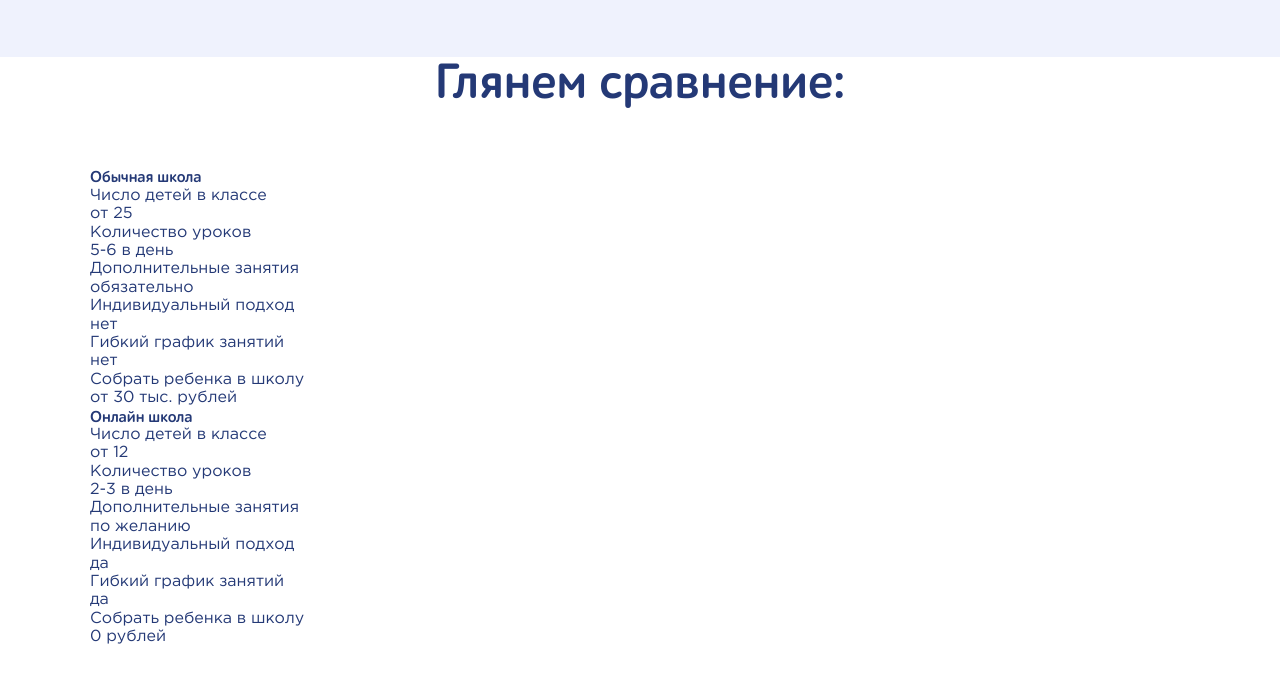
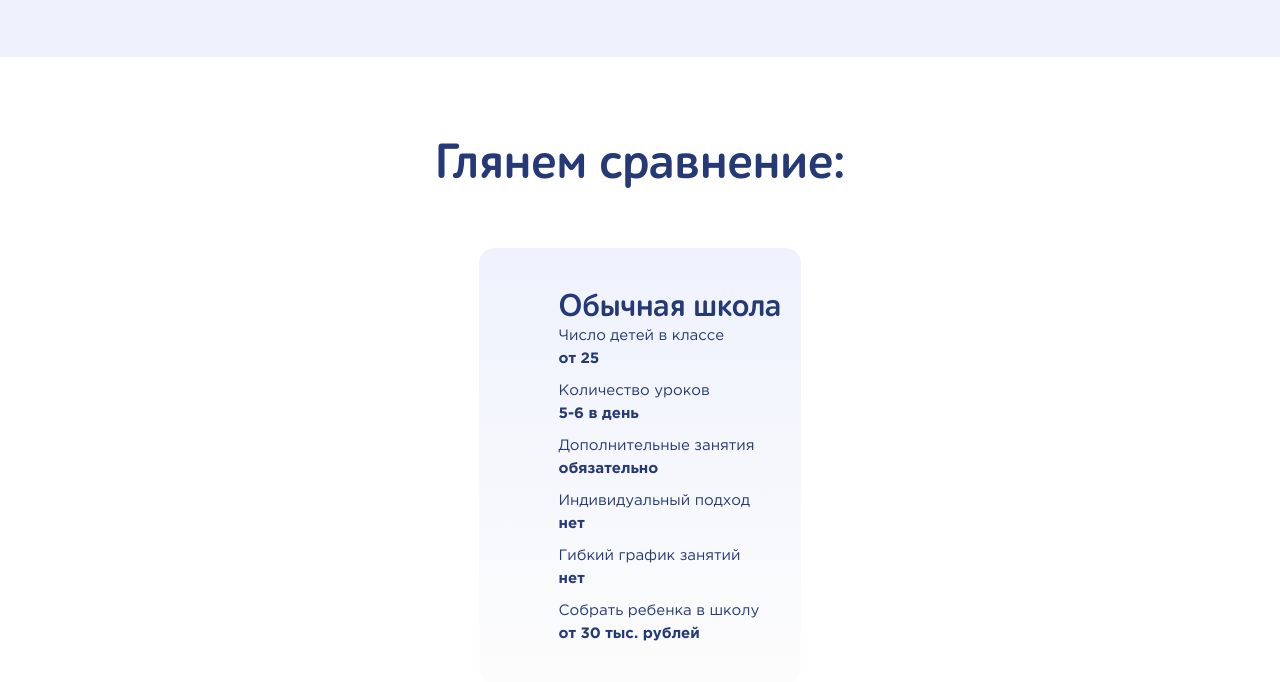
Before and after one commit to DStarky/school, a website built with Vite: page index.html in a window 1280 px wide. Shown: the part 2627-3309 px from the top of the page. Before the commit the page ends 3274 px from the top, so only its background shows below. Built offline with nearby package versions, Linux system fonts and the light colour scheme; files whose address does not match are found by name.

Commit message:
white compare almost done

```diff
--- a/index.html
+++ b/index.html
@@ -200,27 +200,27 @@
         <div class="compare__white">
           <h4 class="compare__white-title">Обычная школа</h4>
           <ul class="compare__white-list">
-            <li class="compate__white-item">
+            <li class="compare__white-item">
               <p class="compare__white-item-text">Число детей в классе</p>
               <p class="compare__white-item-bold">от 25</p>
             </li>
-            <li class="compate__white-item">
+            <li class="compare__white-item">
               <p class="compare__white-item-text">Количество уроков</p>
               <p class="compare__white-item-bold">5-6 в день</p>
             </li>
-            <li class="compate__white-item">
+            <li class="compare__white-item">
               <p class="compare__white-item-text">Дополнительные занятия</p>
               <p class="compare__white-item-bold">обязательно</p>
             </li>
-            <li class="compate__white-item">
+            <li class="compare__white-item">
               <p class="compare__white-item-text">Индивидуальный подход</p>
               <p class="compare__white-item-bold">нет</p>
             </li>
-            <li class="compate__white-item">
+            <li class="compare__white-item">
               <p class="compare__white-item-text">Гибкий график занятий</p>
               <p class="compare__white-item-bold">нет</p>
             </li>
-            <li class="compate__white-item">
+            <li class="compare__white-item">
               <p class="compare__white-item-text">Собрать ребенка в школу</p>
               <p class="compare__white-item-bold">от 30 тыс. рублей</p>
             </li>
@@ -229,27 +229,27 @@
         <div class="compare__blue">
           <h4 class="compare__blue-title">Онлайн школа</h4>
           <ul class="compare__blue-list">
-            <li class="compate__blue-item">
+            <li class="compare__blue-item">
               <p class="compare__blue-item-text">Число детей в классе</p>
               <p class="compare__blue-item-bold">от 12</p>
             </li>
-            <li class="compate__blue-item">
+            <li class="compare__blue-item">
               <p class="compare__blue-item-text">Количество уроков</p>
               <p class="compare__blue-item-bold">2-3 в день</p>
             </li>
-            <li class="compate__blue-item">
+            <li class="compare__blue-item">
               <p class="compare__blue-item-text">Дополнительные занятия</p>
               <p class="compare__blue-item-bold">по желанию</p>
             </li>
-            <li class="compate__blue-item">
+            <li class="compare__blue-item">
               <p class="compare__blue-item-text">Индивидуальный подход</p>
               <p class="compare__blue-item-bold">да</p>
             </li>
-            <li class="compate__blue-item">
+            <li class="compare__blue-item">
               <p class="compare__blue-item-text">Гибкий график занятий</p>
               <p class="compare__blue-item-bold">да</p>
             </li>
-            <li class="compate__blue-item">
+            <li class="compare__blue-item">
               <p class="compare__blue-item-text">Собрать ребенка в школу</p>
               <p class="compare__blue-item-bold">0 рублей</p>
             </li>
--- /dev/null
+++ b/src/styles/sections/_compare.scss
@@ -0,0 +1,103 @@
+.compare {
+  padding-top: 5rem;
+
+  @include _480 {
+    padding-top: 7rem;
+  }
+
+  @include _768 {
+    padding-top: 8rem;
+  }
+
+  @include _768 {
+    padding-top: 8rem;
+  }
+
+  &__title {}
+
+  &__flex {
+    display: flex;
+    flex-direction: column;
+    align-items: center;
+  }
+
+  &__white {
+    border-radius: 15px;
+    background: linear-gradient(180deg, #EFF2FD 0%, #FCFCFC 100%);
+    padding: 2rem 2rem 1.5rem 5rem;
+
+    @include _480 {
+      padding: 3rem 2rem 1.5rem 7rem;
+    }
+
+    @include _768 {
+      padding: 3rem 2rem 3.5rem 7rem;
+    }
+
+    @include _1200 {
+      padding: 4rem 2rem 4rem 8rem;
+    }
+
+  }
+
+  &__white-title {
+    font-size: 2.4rem;
+
+    @include _415 {
+      font-size: 3.2rem;
+    }
+
+    @include _480 {
+      font-size: 2.8rem;
+    }
+
+    @include _1200 {
+      font-size: 3.2rem;
+    }
+  }
+
+  &__white-list {
+    display: flex;
+    flex-direction: column;
+    gap: 1rem;
+  }
+
+  &__white-item {
+    p {
+      font-size: 1.4rem;
+      line-height: 150%;
+
+      @include _415 {
+        font-size: 1.5rem;
+      }
+
+      @include _480 {
+        font-size: 1.4rem;
+      }
+
+      @include _1200 {
+        font-size: 1.5rem;
+      }
+    }
+  }
+
+  &__white-item-text {}
+
+  &__white-item-bold {
+    font-weight: 700;
+  }
+
+  &__blue {}
+
+  &__blue-title {}
+
+  &__blue-list {}
+
+  &__blue-item {}
+
+  &__blue-item-text {}
+
+  &__blue-item-bold {
+    font-weight: 700;
+  }
+}
--- a/src/styles/style.scss
+++ b/src/styles/style.scss
@@ -15,3 +15,4 @@
 @import './sections/first';
 @import './sections/lessons';
 @import './sections/love';
+@import './sections/compare';
```
